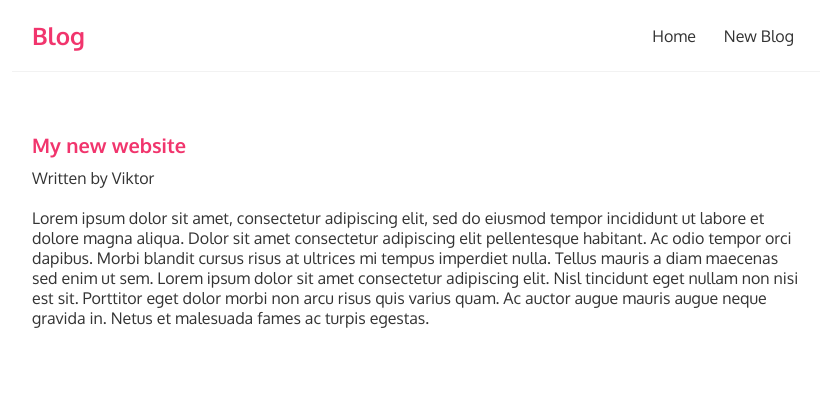
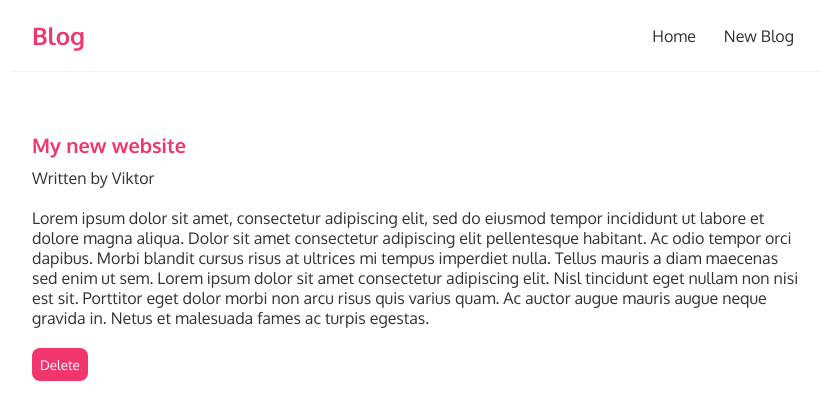
Before and after one commit to viktorsuster/React-Fundamentals, a React (Create React App) app: page /blogs/1 in a window 1280 px wide. Shown: the top 420 px of the page, without its empty margins (224-1052 px from the left). Built offline with nearby package versions, Linux system fonts and the light colour scheme; data requests are answered from the project's data file.

Commit message:
DELETE method

```diff
--- a/src/Components/BlogDetails/index.jsx
+++ b/src/Components/BlogDetails/index.jsx
@@ -1,10 +1,19 @@
 import React from 'react'
-import { useParams } from 'react-router-dom'
+import { useParams, useNavigate } from 'react-router-dom'
 import useFetch from '../../useFetch'
 
 const BlogDetails = () => {
   const { id } = useParams()
   const { data: blog, error, isPending } = useFetch('http://localhost:8000/blogs/' + id)
+  const navigate = useNavigate()
+
+  const handleClick = () => {
+    fetch('http://localhost:8000/blogs/' + blog.id, {
+      method: 'DELETE'
+    }).then(() => {
+      navigate("/")
+    })
+  }
   return (
     <div className='blog-details'>
       { isPending && <div>Loading...</div> }
@@ -14,6 +23,7 @@ const BlogDetails = () => {
           <h2>{ blog.title }</h2>
           <p>Written by { blog.author }</p>
           <div>{ blog.body }</div>
+          <button onClick={handleClick}>Delete</button>
         </article>
       )}
     </div>
--- a/src/index.css
+++ b/src/index.css
@@ -77,6 +77,15 @@ a {
   margin: 20px 0;
 }
 
+.blog-details button {
+  background: #f1356d;
+  color:#fff;
+  border: 0;
+  padding: 8px;
+  border-radius: 8px;
+  cursor: pointer;
+}
+
 .new-blog {
   max-width: 400px;
   margin: 0 auto;
```
